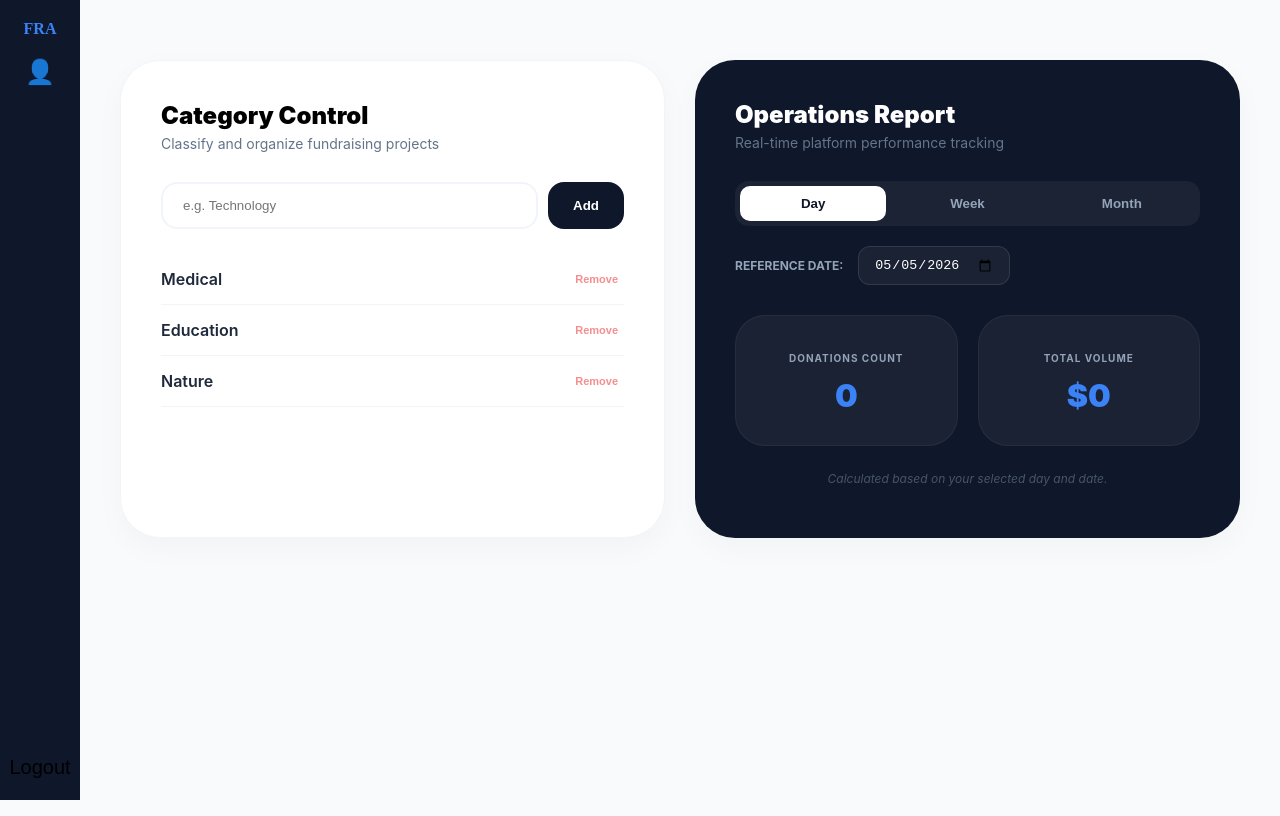
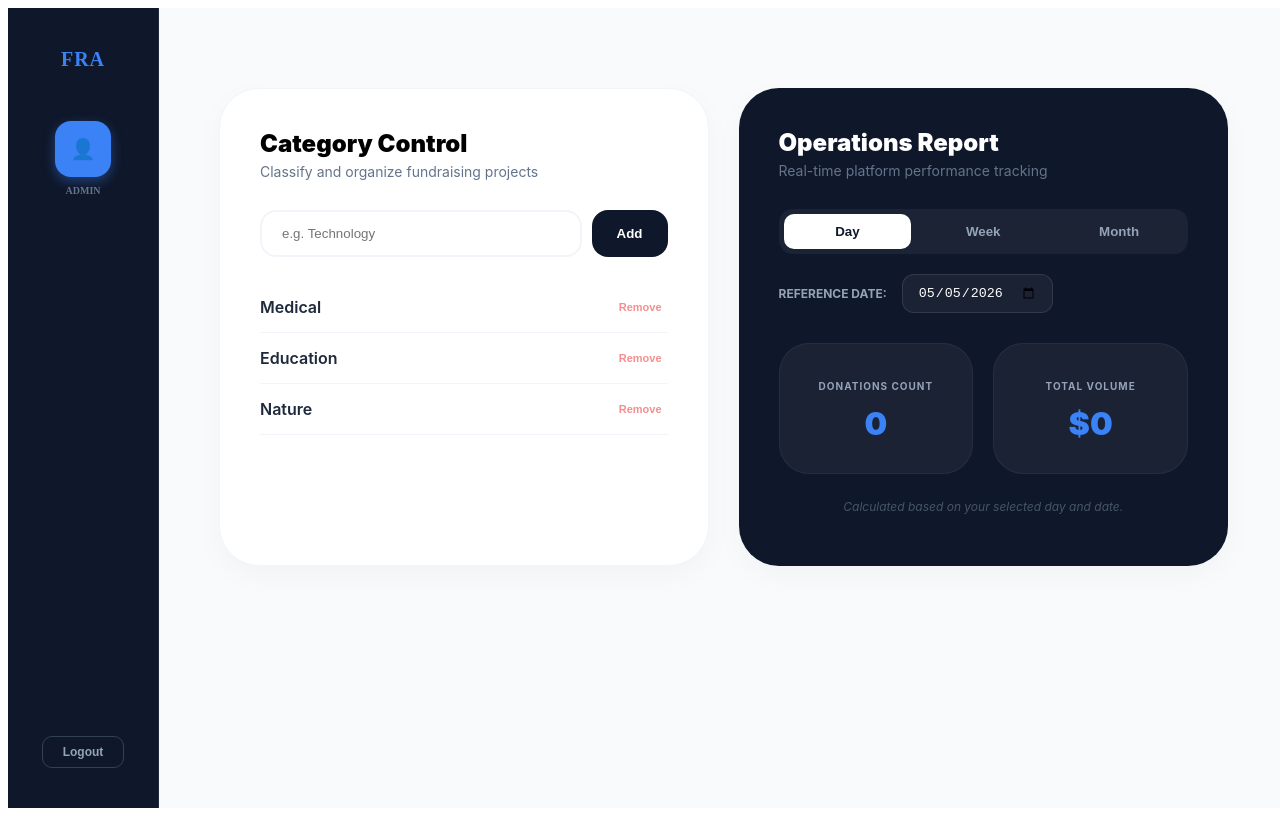
Before and after one commit to hbx70/CSIT314, a Vue app in the folder frontend/: page /manager in a window 1280 px wide. Built offline with nearby package versions, Linux system fonts and the light colour scheme; sample sign-in values are in the browser's storage.

Commit message:
APP update

```diff
--- a/frontend/src/App.vue
+++ b/frontend/src/App.vue
@@ -4,10 +4,30 @@
   <div v-else class="appLayout">
     <aside class="sidebar">
       <div class="logo">FRA</div>
+
       <nav class="navMenu">
-                <div class="activeIndicator"></div>
-                <span class="roleIcon">{{ roleIcon }}</span>
+        <div class="expanded-menu">
+          <div class="nav-item-wrapper">
+            <div class="nav-btn active">
+              {{ roleIcon }}
+            </div>
+            <span class="nav-label">{{ currentUser?.role || 'User' }}</span>
+          </div>
+
+          <template v-if="currentUser?.role === 'Administrator'">
+            <div class="nav-item-wrapper" @click="$router.push('/admin/profile')">
+              <div :class="['nav-btn', { active: $route.path === '/admin/profile' }]">UP</div>
+              <span class="nav-label">Profile</span>
+            </div>
+
+            <div class="nav-item-wrapper" @click="$router.push('/admin/directory')">
+              <div :class="['nav-btn', { active: $route.path === '/admin/directory' }]">AD</div>
+              <span class="nav-label">Directory</span>
+            </div>
+          </template>
+        </div>
       </nav>
+
       <button @click="logout" class="logoutBtn">Logout</button>
     </aside>
 
@@ -19,13 +39,25 @@
 
 <script setup>
 import { computed } from 'vue'
-import { useRouter } from 'vue-router'
+import { useRouter, useRoute } from 'vue-router'
 
 const router = useRouter()
-const currentUser = computed(() => JSON.parse(localStorage.getItem('currentUser')))
+const route = useRoute()
 
+// 从本地存储获取当前用户信息
+const currentUser = computed(() => {
+  const user = localStorage.getItem('currentUser')
+  return user ? JSON.parse(user) : null
+})
+
+// 动态角色图标逻辑
 const roleIcon = computed(() => {
-    const icons = { 'Administrator': '🛠️', 'Fund Raiser': '📢', 'Donee': '🤝', 'Platform Manager': '📊' }
+  const icons = {
+    'Administrator': '🛠️',
+    'Fund Raiser': '📢',
+    'Donee': '🤝',
+    'Platform Manager': '📊'
+  }
   return icons[currentUser.value?.role] || '👤'
 })
 
@@ -35,49 +67,123 @@ const logout = () => {
 }
 </script>
 
-<style>
-body {
-    margin: 0;
-    padding: 0;
-    background: #f8fafc;
-}
-
+<style scoped>
+/* 继承你提供的外观样式 */
 .appLayout {
   display: flex;
   height: 100vh;
+  width: 100vw;
+  background: #fcfcfd;
+  overflow: hidden;
 }
 
 .sidebar {
-    width: 80px;
+  width: 150px; /* 统一宽度 */
   background: #0f172a;
   display: flex;
   flex-direction: column;
   align-items: center;
-    color: white;
+  padding-top: 40px;
+  flex-shrink: 0;
+  border-right: 1px solid #1e293b;
 }
 
 .logo {
   font-weight: 900;
   color: #3b82f6;
-    margin: 20px 0;
+  margin-bottom: 50px;
+  font-size: 20px;
+  letter-spacing: 1px;
+}
+
+.navMenu {
+  width: 100%;
+}
+
+.expanded-menu {
+  display: flex;
+  flex-direction: column;
+  align-items: center;
+  gap: 30px;
+  width: 100%;
+}
+
+.nav-item-wrapper {
+  display: flex;
+  flex-direction: column;
+  align-items: center;
+  width: 100%;
+  cursor: pointer;
+  transition: transform 0.2s ease;
+}
+
+.nav-item-wrapper:hover {
+  transform: translateY(-2px);
+}
+
+.nav-btn {
+  width: 56px;
+  height: 56px;
+  background: #1e293b;
+  color: #94a3b8;
+  border-radius: 16px;
+  display: flex;
+  align-items: center;
+  justify-content: center;
+  font-weight: 900;
+  font-size: 20px;
+  transition: all 0.3s ease;
+}
+
+.nav-btn.active {
+  background: #3b82f6;
+  color: white;
+  box-shadow: 0 4px 12px rgba(59, 130, 246, 0.4);
+}
+
+.nav-label {
+  font-size: 10px;
+  color: #64748b;
+  font-weight: 700;
+  margin-top: 8px;
+  text-transform: uppercase;
+  text-align: center;
 }
 
 .content {
   flex: 1;
   overflow-y: auto;
+  background: #f8fafc;
+  padding: 20px;
 }
 
 .logoutBtn {
   margin-top: auto;
-    margin-bottom: 20px;
+  margin-bottom: 40px;
   background: none;
-    border: none;
-    font-size: 20px;
+  border: 1px solid #334155;
+  color: #94a3b8;
+  padding: 8px 20px;
+  border-radius: 10px;
+  font-size: 12px;
+  font-weight: 600;
   cursor: pointer;
+  transition: all 0.3s ease;
 }
 
-.roleIcon {
-    font-size: 24px;
-    margin-top: 20px;
+.logoutBtn:hover {
+  background: #ef4444;
+  color: white;
+  border-color: #ef4444;
+  box-shadow: 0 4px 10px rgba(239, 68, 68, 0.3);
+}
+
+/* 全局滚动条美化 (可选) */
+.content::-webkit-scrollbar {
+  width: 6px;
+}
+.content::-webkit-scrollbar-thumb {
+  background: #e2e8f0;
+  border-radius: 10px;
 }
 </style>
```
Also changed, not shown: 1 other file (tests, documents, lock files or other folders). Lines whose indentation alone changed are shown as unchanged.
